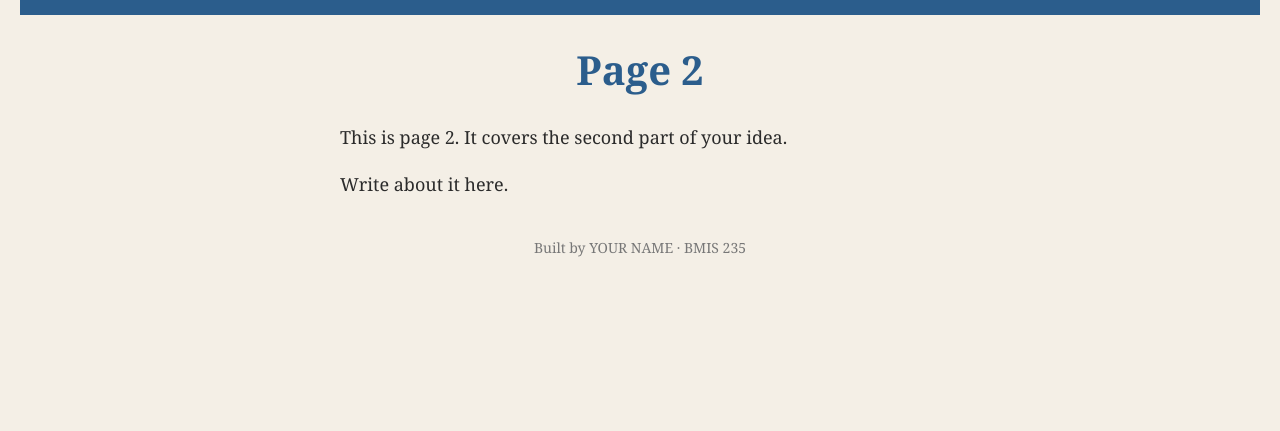
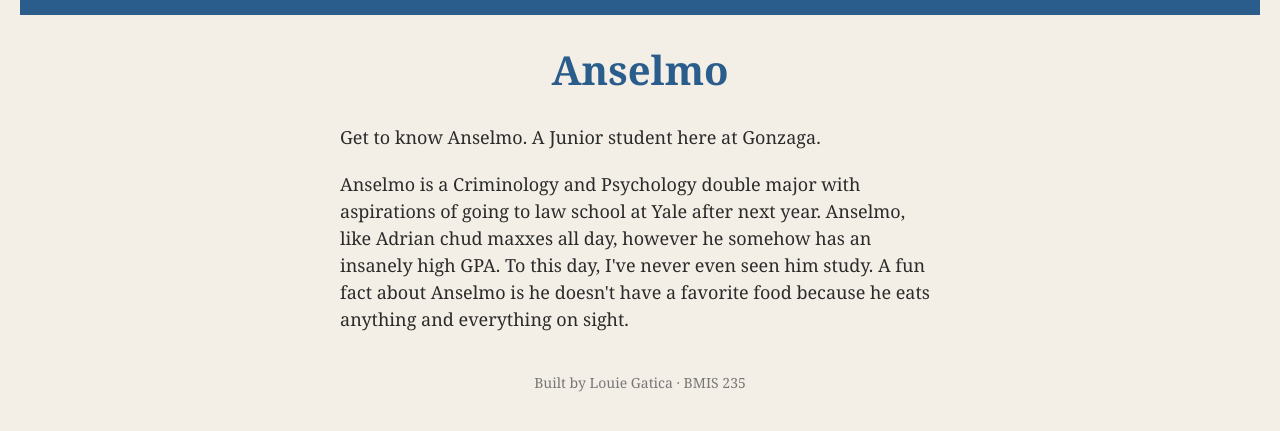
Before and after one commit to jgatica07/bmis235-html-3, a plain HTML site: page Anselmo.html in a window 1280 px wide. Shown: the part 71-502 px from the top of the page. Drawn offline with Linux system fonts and the light colour scheme.

Commit message:
Update author information and page content in Anselmo.html

```diff
--- a/Anselmo.html
+++ b/Anselmo.html
@@ -1,14 +1,14 @@
 <!DOCTYPE html>
 <!--
-  Author: YOUR NAME
-  GU username: YOUR-GU-USERNAME
+  Author: Louie Gatica
+  GU username: jgatica
   Course: BMIS 235 - HTML-3
 -->
 <html lang="en">
 <head>
 <meta charset="utf-8">
-<meta name="author" content="YOUR NAME">
-<title>Page 2</title>
+<meta name="author" content="Louie Gatica">
+<title>Anselmo</title>
 
 <!-- this one line connects the page to the stylesheet -->
 <link rel="stylesheet" href="styles.css">
@@ -28,12 +28,12 @@
     <a href="Me.html"><img src="img/Me.png" alt="Me"></a>
 </nav>
 
-<h1>Page 2</h1>
-<p>This is page 2. It covers the second part of your idea.</p>
-<p>Write about it here.</p>
+<h1>Anselmo</h1>
+<p>Get to know Anselmo. A Junior student here at Gonzaga.</p>
+<p>Anselmo is a Criminology and Psychology double major with aspirations of going to law school at Yale after next year. Anselmo, like Adrian chud maxxes all day, however he somehow has an insanely high GPA. To this day, I've never even seen him study. A fun fact about Anselmo is he doesn't have a favorite food because he eats anything and everything on sight.</p>
 
 <!-- Footer: fill in your name -->
-<footer>Built by YOUR NAME &middot; BMIS 235</footer>
+<footer>Built by Louie Gatica &middot; BMIS 235</footer>
 
 </body>
 </html>
```
